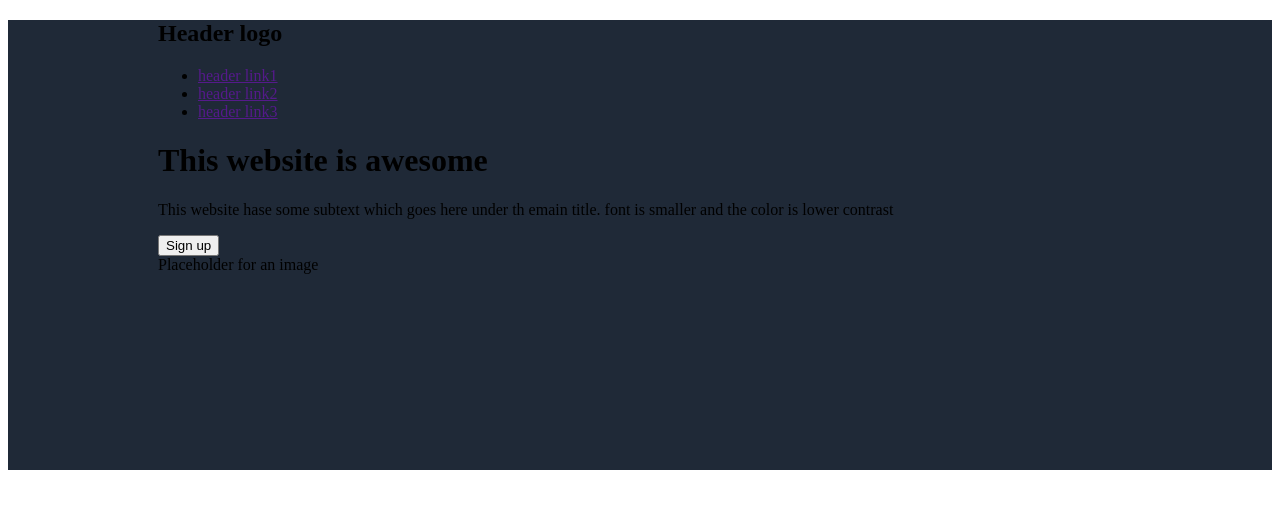
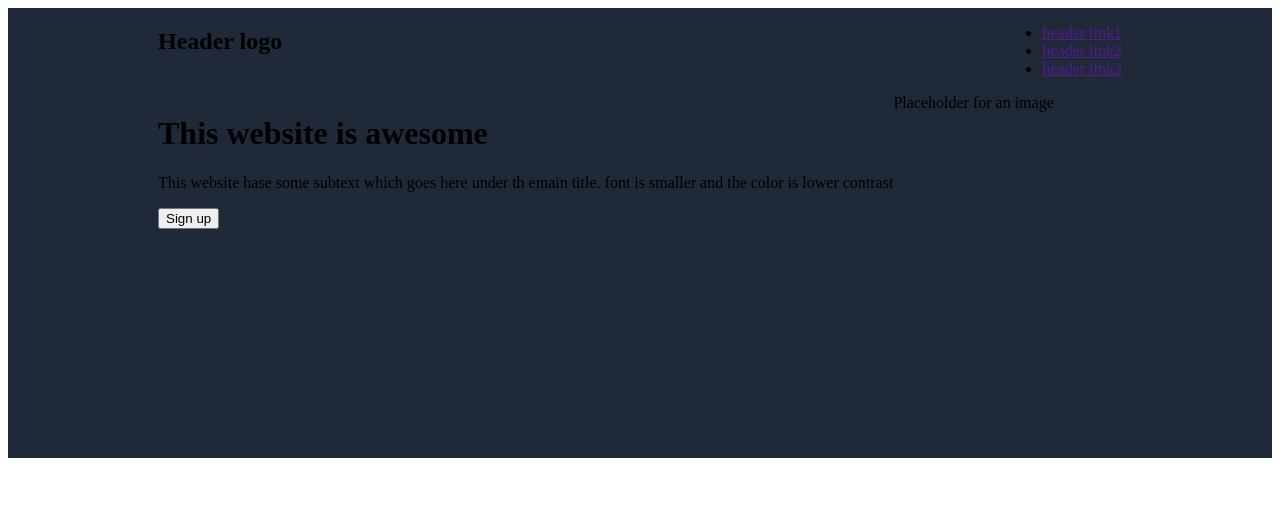
Before and after one commit to Ashishraw-007/Landing-page, a plain HTML site: page index.html in a window 1280 px wide. Drawn offline with Linux system fonts and the light colour scheme.

Commit message:
change display of content

```diff
--- a/style.css
+++ b/style.css
@@ -5,6 +5,11 @@
 }
 
 .h-content{
-    background-color: #1f2937;
-
+    display: flex;
+    flex-wrap: wrap;
 }
+.logo-ul{
+    display: flex;
+    width: 100%;
+    justify-content: space-between;
+}
```
